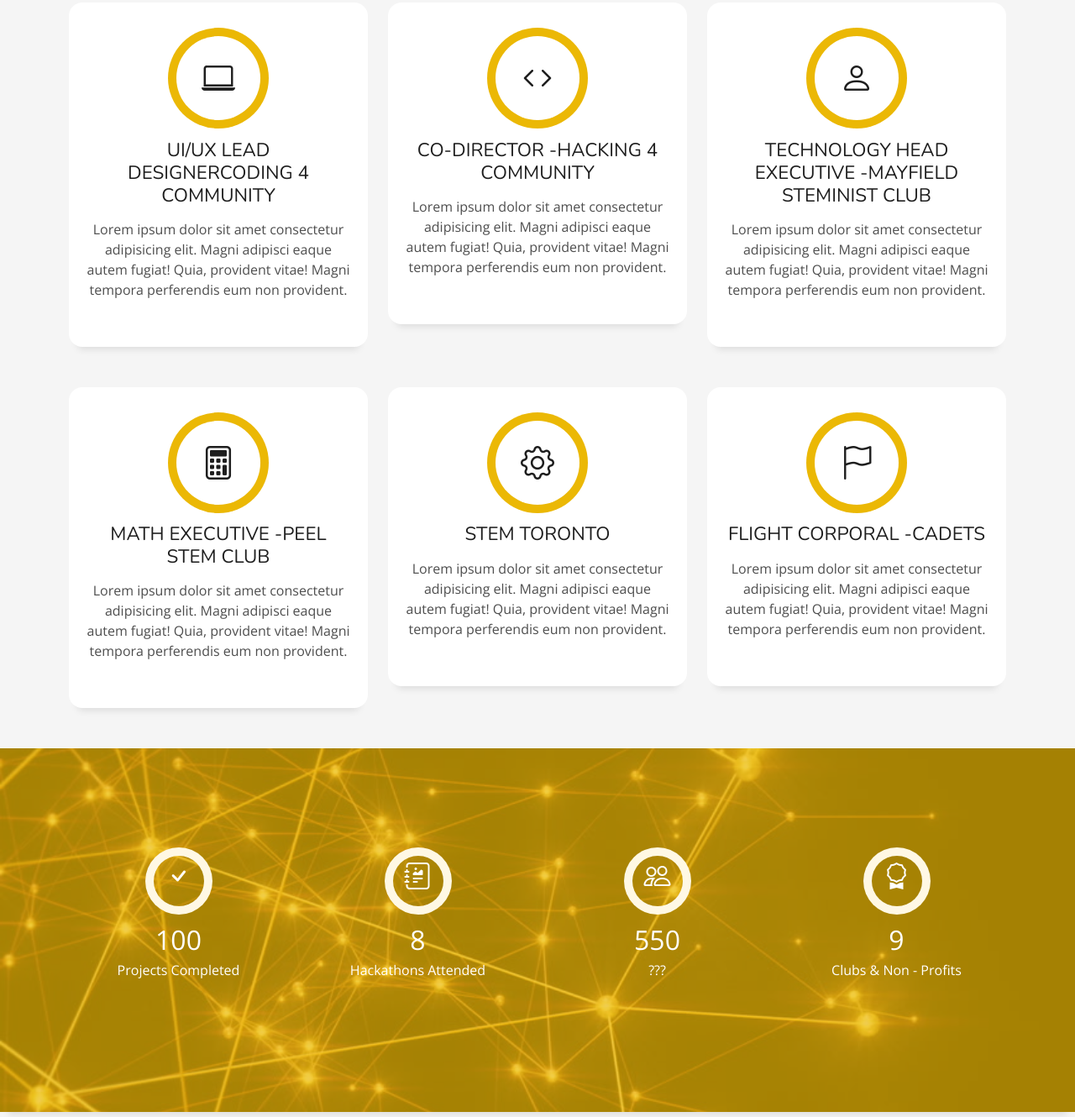
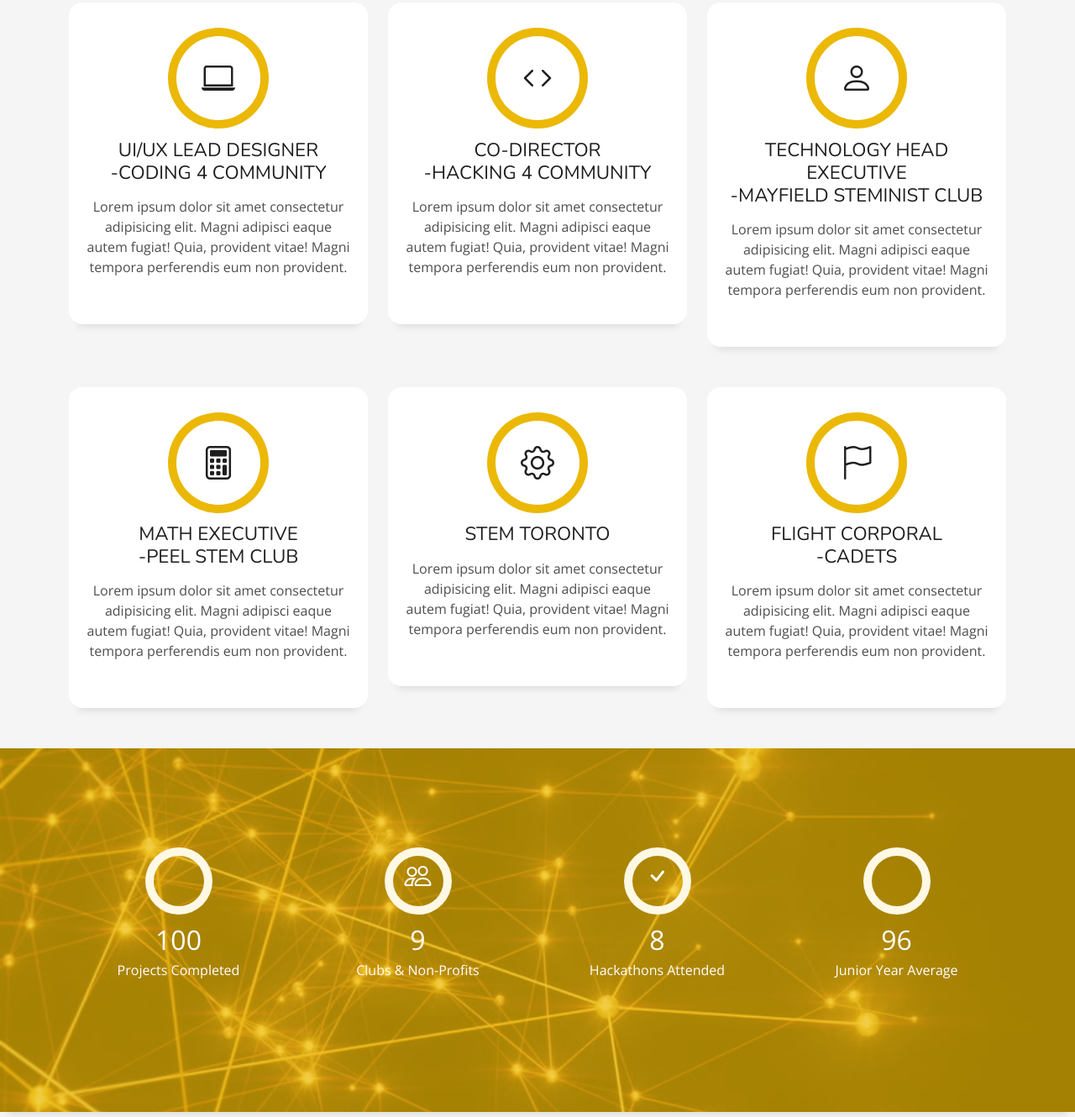
Before and after one commit to soniasharma12/Portfolio-Website, a plain HTML site: page index.html in a window 1280 px wide. Shown: the part 1890-3220 px from the top of the page at 84% size. Drawn offline with nearby package versions, Linux system fonts and the light colour scheme.

Commit message:
Update index.html

```diff
--- a/index.html
+++ b/index.html
@@ -176,7 +176,7 @@
                 <span class="ico-circle"><i class="bi bi-laptop"></i></span>
               </div>
               <div class="service-content">
-                <h2 class="s-title">UI/UX Lead DesignerCoding 4 Community</h2>
+                <h2 class="s-title">UI/UX Lead Designer <br>-Coding 4 Community</h2>
                 <p class="s-description text-center">
                   Lorem ipsum dolor sit amet consectetur adipisicing elit. Magni adipisci eaque autem fugiat! Quia,
                   provident vitae! Magni
@@ -191,7 +191,7 @@
                 <span class="ico-circle"><i class="bi bi-code"></i></span>
               </div>
               <div class="service-content">
-                <h2 class="s-title">Co-Director -Hacking 4 Community</h2>
+                <h2 class="s-title">Co-Director <br>-Hacking 4 Community</h2>
                 <p class="s-description text-center">
                   Lorem ipsum dolor sit amet consectetur adipisicing elit. Magni adipisci eaque autem fugiat! Quia,
                   provident vitae! Magni
@@ -206,7 +206,7 @@
                 <span class="ico-circle"><i class="bi bi-person"></i></span>
               </div>
               <div class="service-content">
-                <h2 class="s-title">Technology Head Executive -Mayfield STEMinist Club</h2>
+                <h2 class="s-title">Technology Head Executive <br>-Mayfield STEMinist Club</h2>
                 <p class="s-description text-center">
                   Lorem ipsum dolor sit amet consectetur adipisicing elit. Magni adipisci eaque autem fugiat! Quia,
                   provident vitae! Magni
@@ -221,7 +221,7 @@
                 <span class="ico-circle"><i class="bi bi-calculator"></i></span>
               </div>
               <div class="service-content">
-                <h2 class="s-title">Math Executive -Peel STEM Club</h2>
+                <h2 class="s-title">Math Executive <br>-Peel STEM Club</h2>
                 <p class="s-description text-center">
                   Lorem ipsum dolor sit amet consectetur adipisicing elit. Magni adipisci eaque autem fugiat! Quia,
                   provident vitae! Magni
@@ -251,7 +251,7 @@
                 <span class="ico-circle"><i class="bi bi-flag"></i></span>
               </div>
               <div class="service-content">
-                <h2 class="s-title">Flight Corporal -Cadets</h2>
+                <h2 class="s-title">Flight Corporal <br>-Cadets</h2>
                 <p class="s-description text-center">
                   Lorem ipsum dolor sit amet consectetur adipisicing elit. Magni adipisci eaque autem fugiat! Quia,
                   provident vitae! Magni
@@ -272,7 +272,7 @@
           <div class="col-sm-3 col-lg-3">
             <div class="counter-box counter-box pt-4 pt-md-0">
               <div class="counter-ico">
-                <span class="ico-circle"><i class="bi bi-check"></i></span>
+                <span class="ico-circle"><i class="bi bi-project"></i></span>
               </div>
               <div class="counter-num">
                 <p data-purecounter-start="0" data-purecounter-end="100" data-purecounter-duration="1" class="counter purecounter"></p>
@@ -283,7 +283,18 @@
           <div class="col-sm-3 col-lg-3">
             <div class="counter-box pt-4 pt-md-0">
               <div class="counter-ico">
-                <span class="ico-circle"><i class="bi bi-journal-richtext"></i></span>
+                <span class="ico-circle"><i class="bi bi-people"></i></span>
+              </div>
+              <div class="counter-num">
+                <p data-purecounter-start="0" data-purecounter-end="9" data-purecounter-duration="1" class="counter purecounter"></p>
+                <span class="counter-text">Clubs & Non-Profits</span>
+              </div>
+            </div>
+          </div>
+          <div class="col-sm-3 col-lg-3">
+            <div class="counter-box pt-4 pt-md-0">
+              <div class="counter-ico">
+                <span class="ico-circle"><i class="bi bi-check"></i></span>
               </div>
               <div class="counter-num">
                 <p data-purecounter-start="0" data-purecounter-end="8" data-purecounter-duration="1" class="counter purecounter"></p>
@@ -294,22 +305,11 @@
           <div class="col-sm-3 col-lg-3">
             <div class="counter-box pt-4 pt-md-0">
               <div class="counter-ico">
-                <span class="ico-circle"><i class="bi bi-people"></i></span>
+                <span class="ico-circle"><i class="bi bi-balance"></i></span>
               </div>
               <div class="counter-num">
-                <p data-purecounter-start="0" data-purecounter-end="550" data-purecounter-duration="1" class="counter purecounter"></p>
-                <span class="counter-text">???</span>
-              </div>
-            </div>
-          </div>
-          <div class="col-sm-3 col-lg-3">
-            <div class="counter-box pt-4 pt-md-0">
-              <div class="counter-ico">
-                <span class="ico-circle"><i class="bi bi-award"></i></span>
-              </div>
-              <div class="counter-num">
-                <p data-purecounter-start="0" data-purecounter-end="9" data-purecounter-duration="1" class="counter purecounter"></p>
-                <span class="counter-text">Clubs & Non - Profits</span>
+                <p data-purecounter-start="0" data-purecounter-end="96" data-purecounter-duration="1" class="counter purecounter"></p>
+                <span class="counter-text">Junior Year Average</span>
               </div>
             </div>
           </div>
```
